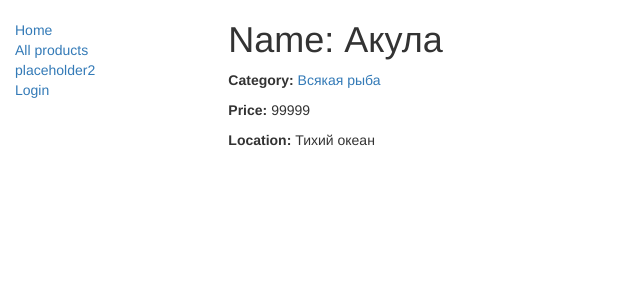
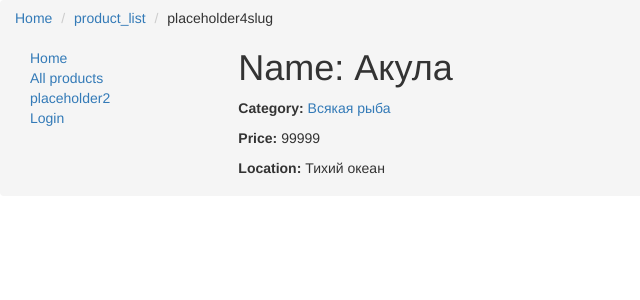
Before and after one commit to sleepyb285/fish, a Django app: a page that uses fishsale/catalog/templates/base_generic.html in a window 1280 px wide. Shown: the top 300 px of the page, without its empty margins (0-640 px from the left). Run offline with Django 4.2, Linux system fonts and the light colour scheme; data comes from the database, SQL or seed files in the repository; both versions use the stored data as it was after the commit; some libraries are stand-ins or nearby versions.

Commit message:
v.0.5.2
Пофикшен баг с обязательными пикчами
Добавлен блок слагов для дальнейшей работы

```diff
--- a/fishsale/catalog/models.py
+++ b/fishsale/catalog/models.py
@@ -19,12 +19,13 @@ class Product(models.Model):
     location = models.ForeignKey(Location,on_delete = models.SET_NULL, null = True)
     price = models.IntegerField(null=True, help_text = "Введите стоимость рыбы")
     active = models.BooleanField(default = 0)
-    image = models.ImageField(null = True, upload_to = 'images/')
+    image = models.ImageField(null = True, upload_to = 'images/', blank = True)
     slug = models.SlugField (null=False, unique=True)
+
     def __str__(self):
         return self.name
     def get_absolute_url(self):
-        return reverse('product-detail', kwargs={"slug": self.slug})
+        return reverse('product-detail', kwargs={'pk': self.pk, 'slug': self.slug})
     def save(self, *args, **kwargs):
         if not self.slug:
             self.slug = slugify(self.name)
--- a/fishsale/catalog/templates/base_generic.html
+++ b/fishsale/catalog/templates/base_generic.html
@@ -11,6 +11,8 @@
 
   {% load static %}
   <link rel="stylesheet" href="{% static 'css/styles.css' %}">
+
+  {% block breadcrumbs %}{% endblock %}
 </head>
 
 <body>
--- a/fishsale/catalog/templates/catalog/product_detail.html
+++ b/fishsale/catalog/templates/catalog/product_detail.html
@@ -1,4 +1,11 @@
 {% extends "base_generic.html" %}
+
+{% block breadcrumbs %}
+<ul class="breadcrumb">
+  <li><a href="#">Home</a></li>
+  <li><a href="#">product_list</a></li>
+  <li>placeholder4slug</li>
+{% endblock %}
 
 {% block content %}
   <h1>Name: {{ product.name }}</h1>
--- a/fishsale/catalog/templates/catalog/product_list.html
+++ b/fishsale/catalog/templates/catalog/product_list.html
@@ -1,4 +1,10 @@
 {% extends "base_generic.html" %}
+
+{% block breadcrumbs %}
+<ul class="breadcrumb">
+  <li><a href="#">Home</a></li>
+  <li>product_list</li>
+{% endblock %}
 
 {% block content %}
     <h1>Product List</h1>
```
Also changed, not shown: fishsale/catalog/migrations/0012_picture.py (added), fishsale/catalog/migrations/0013_alter_product_image.py (added), fishsale/catalog/migrations/0014_delete_picture.py (added), fishsale/db.sqlite3, fishsale/images/акула.jpg (added), fishsale/images/лосось.jpg (added), fishsale/images/рыба_богдан.jpg (added), fishsale/images/фентези_рыба.jpg (added).
